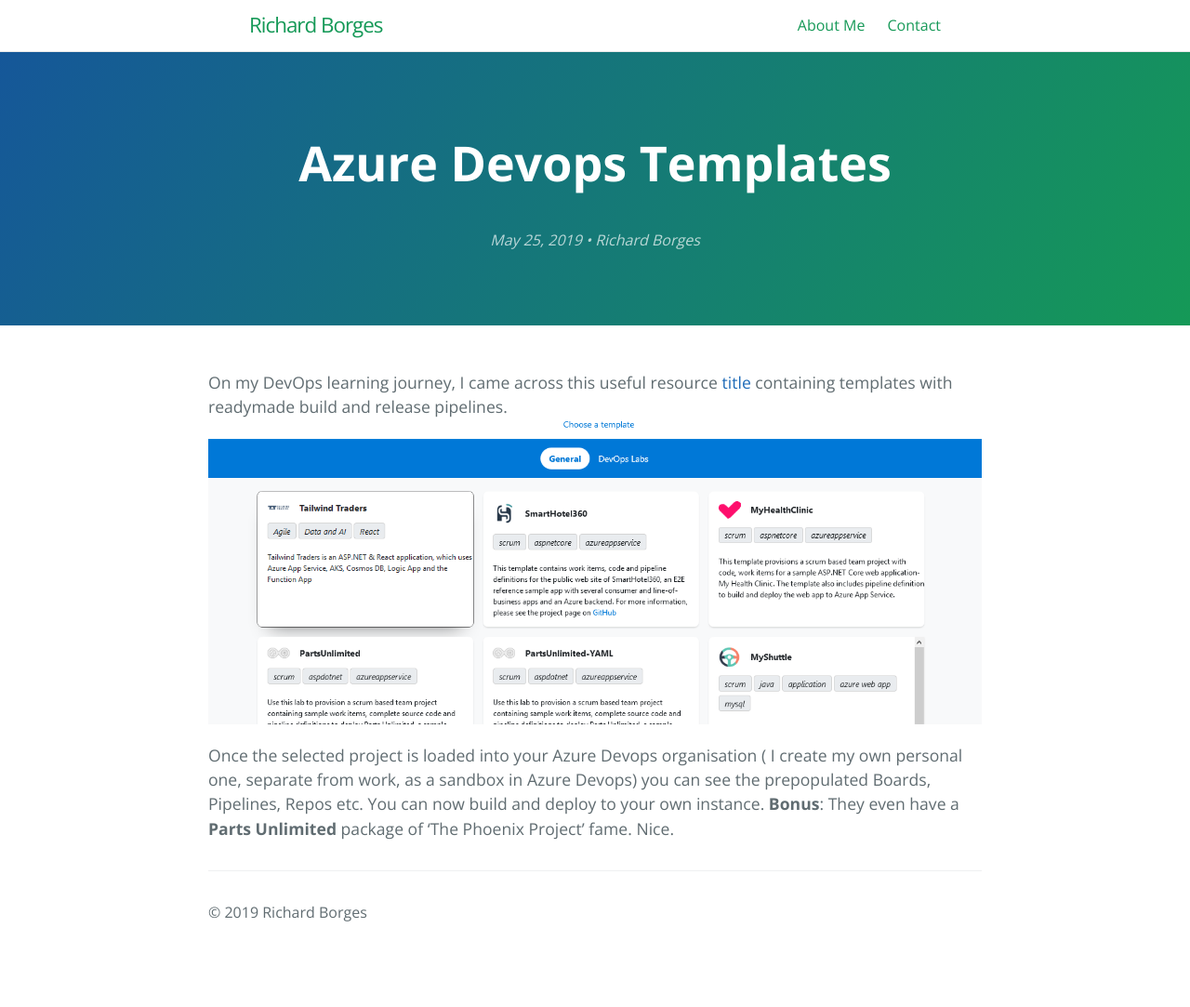
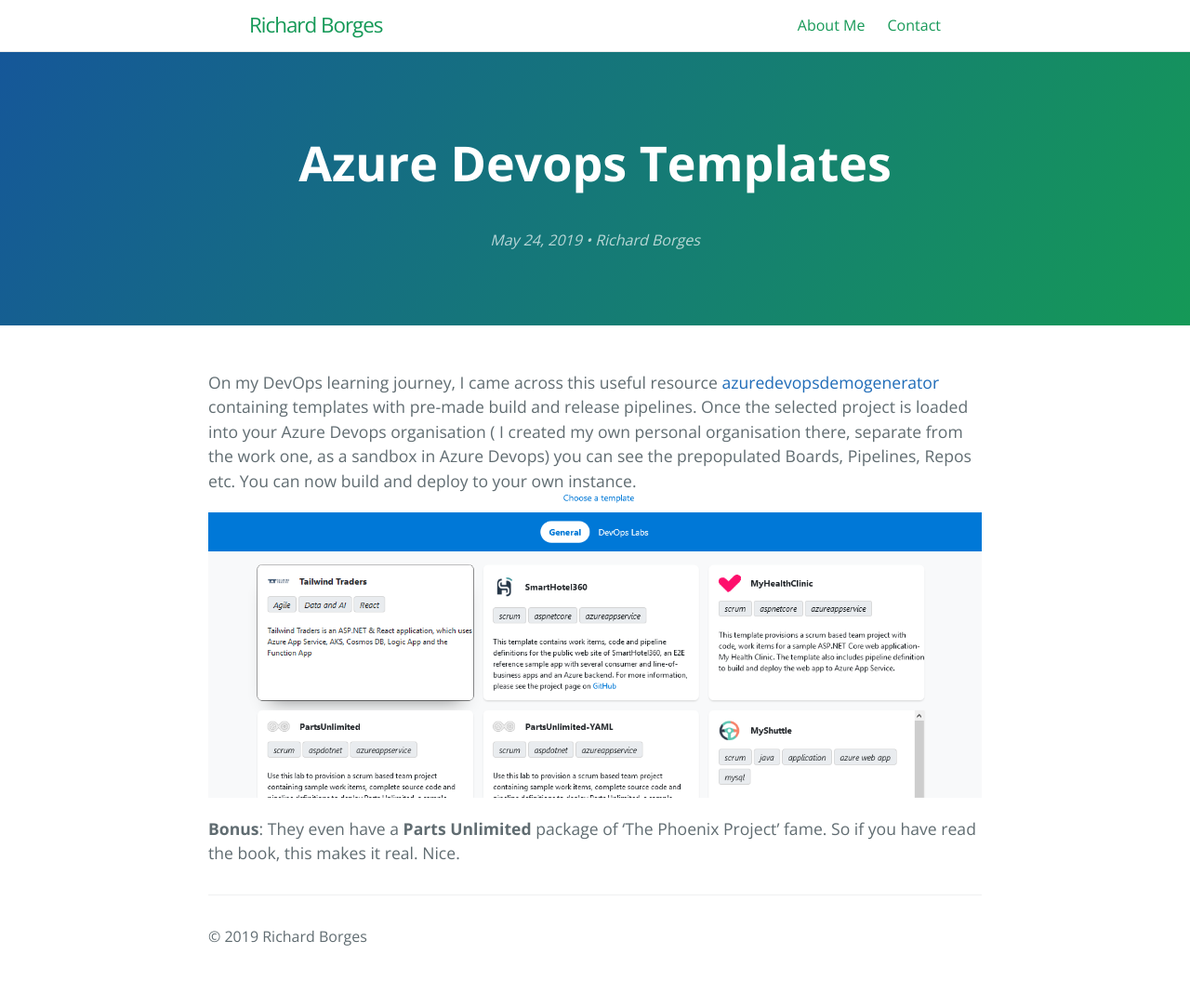
Before and after one commit to richardborges/richardborges.github.io, a Jekyll site: the page built from _posts/2019-05-25-azuredevopsdemogenerator.md, in a window 1280 px wide. Shown: the whole page at 93% size. Built offline with Jekyll 4.4.1, drawn with Linux system fonts in a browser that asks for light colours; before the commit the page ends 1057 px from its top, so only the background shows below that.

Commit message:
fixed typos

```diff
--- a/_posts/2019-05-25-azuredevopsdemogenerator.md
+++ b/_posts/2019-05-25-azuredevopsdemogenerator.md
@@ -12,7 +12,6 @@ tags: devops
 
 ---
 
-On my DevOps learning journey, I came across this useful resource [title](https://azuredevopsdemogenerator.azurewebsites.net) containing templates with readymade build and release pipelines.
+On my DevOps learning journey, I came across this useful resource [azuredevopsdemogenerator](https://azuredevopsdemogenerator.azurewebsites.net) containing templates with pre-made build and release pipelines. Once the selected project is loaded into your Azure Devops organisation ( I created my own personal organisation there, separate from the work one, as a sandbox in Azure Devops) you can see the prepopulated Boards, Pipelines, Repos etc. You can now build and deploy to your own instance.
 ![Generate a prepopulated project into Azure Devops](/assets/images/posts/2019/05/azuredevopsdemogenerator.templates.PNG)
-Once the selected project is loaded into your Azure Devops organisation ( I create my own personal one, separate from work, as a sandbox in Azure Devops) you can see the prepopulated Boards, Pipelines, Repos etc. You can now build and deploy to your own instance.
-**Bonus**: They even have a **Parts Unlimited** package of 'The Phoenix Project' fame. Nice.
+**Bonus**: They even have a **Parts Unlimited** package of 'The Phoenix Project' fame. So if you have read the book, this makes it real. Nice.
```
Also changed, not shown: other parts of _posts/2019-05-25-azuredevopsdemogenerator.md (+1 -1 lines).
